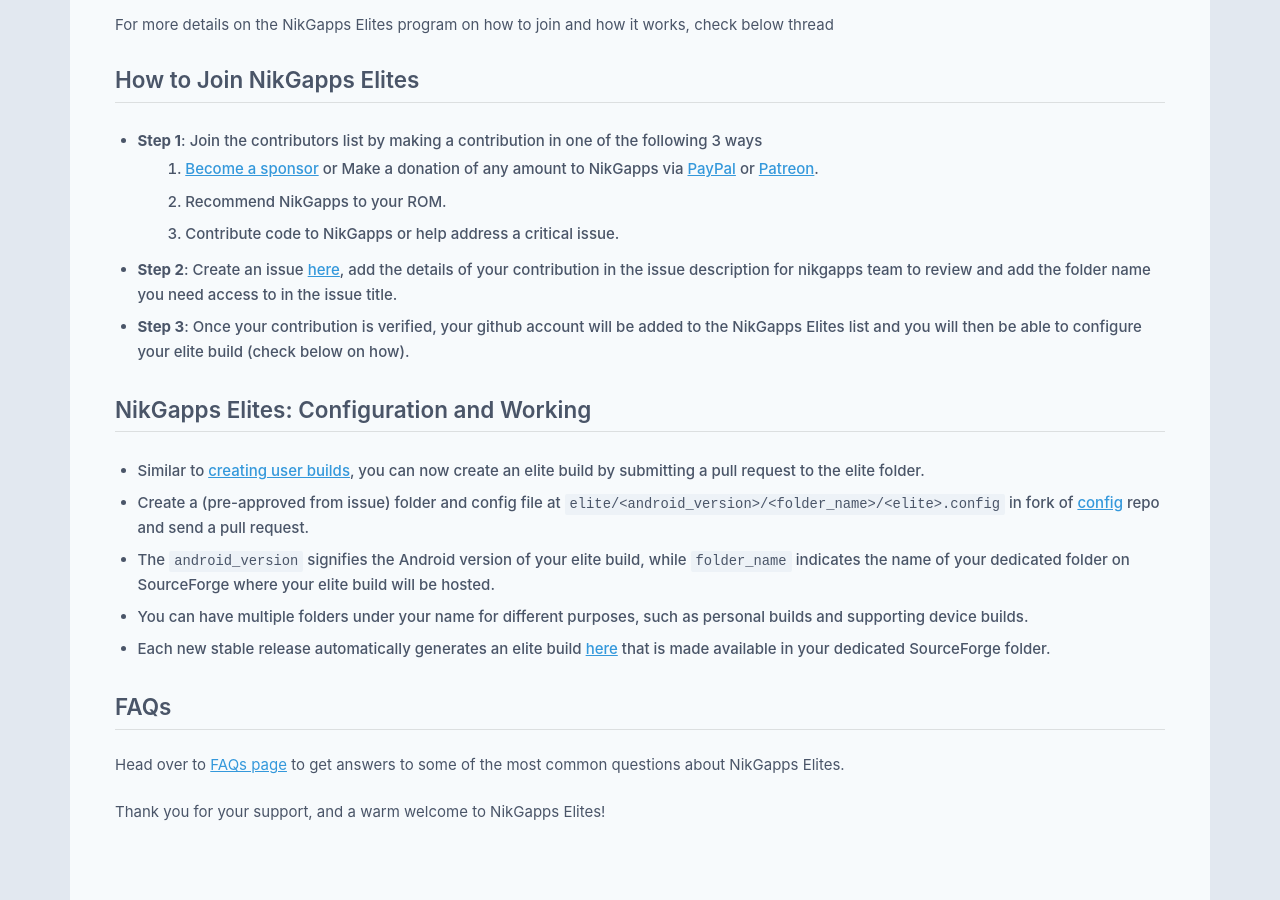
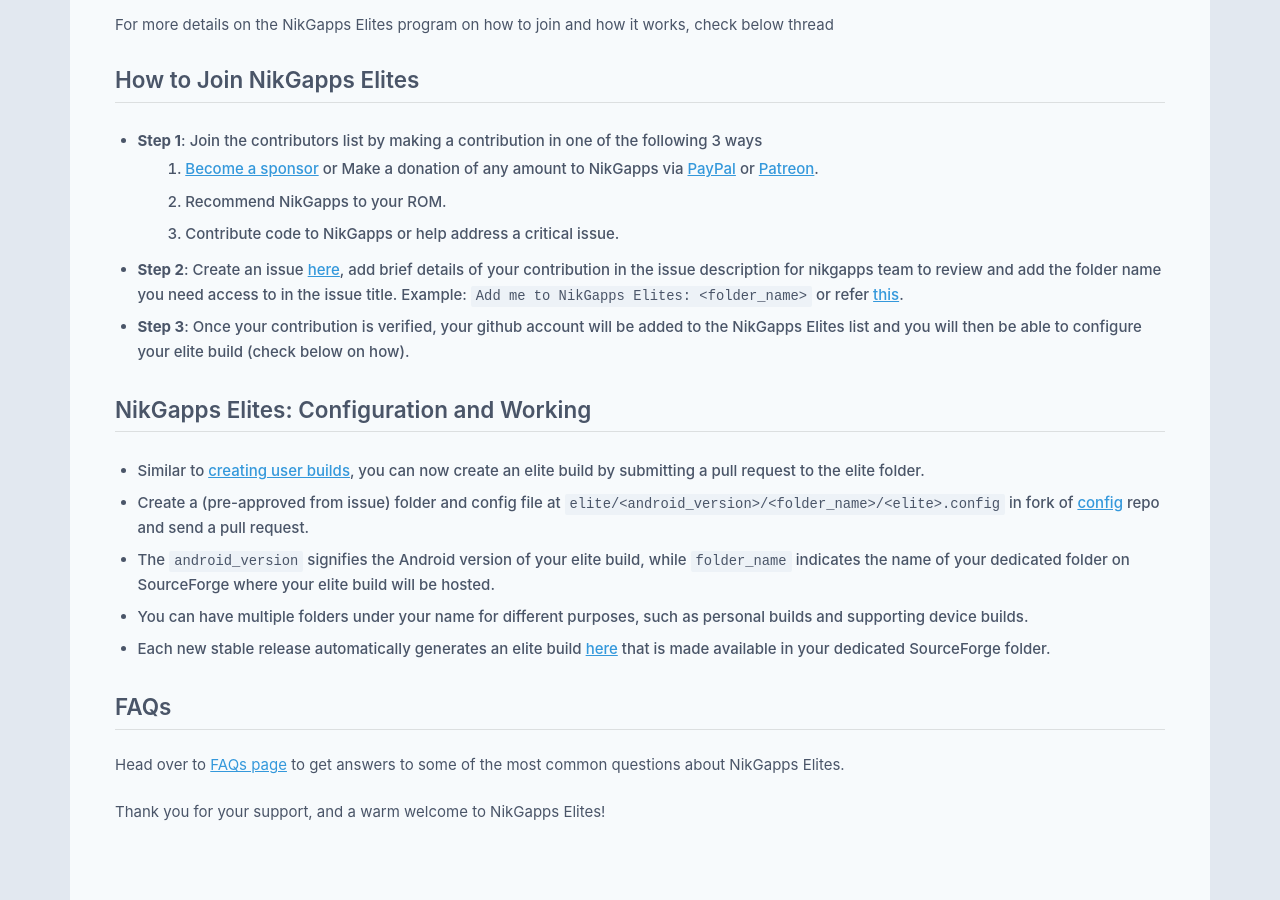
Before and after one commit to nikgapps/nikgapps.github.io, a Jekyll site: the page built from _posts/2023-06-08-NikGapps-Elites.md, in a window 1280 px wide and 900 px high, scrolled down 1314 px. Built offline with Jekyll 4.4.1, drawn with Linux system fonts in a browser that asks for light colours; some web fonts are replaced.

Commit message:
Add more clarity on how to join NikGapps Elites

```diff
--- a/_posts/2023-06-08-NikGapps-Elites.md
+++ b/_posts/2023-06-08-NikGapps-Elites.md
@@ -37,7 +37,7 @@
     1. [Become a sponsor](https://github.com/sponsors/nikgapps) or Make a donation of any amount to NikGapps via [PayPal](https://www.paypal.com/paypalme/inikhilmenghani) or [Patreon](https://www.patreon.com/nikgapps).
     2. Recommend NikGapps to your ROM.
     3. Contribute code to NikGapps or help address a critical issue.
-- **Step 2**: Create an issue [here](https://github.com/nikgapps/config/issues/new), add the details of your contribution in the issue description for nikgapps team to review and add the folder name you need access to in the issue title.
+- **Step 2**: Create an issue [here](https://github.com/nikgapps/config/issues/new), add brief details of your contribution in the issue description for nikgapps team to review and add the folder name you need access to in the issue title. Example: `Add me to NikGapps Elites: <folder_name>` or refer [this](https://github.com/nikgapps/config/issues/7149).
 - **Step 3**: Once your contribution is verified, your github account will be added to the NikGapps Elites list and you will then be able to configure your elite build (check below on how).
 
 ## NikGapps Elites: Configuration and Working
```
